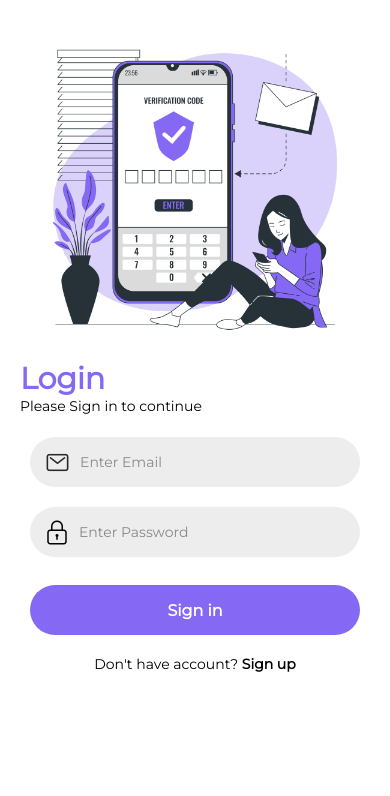
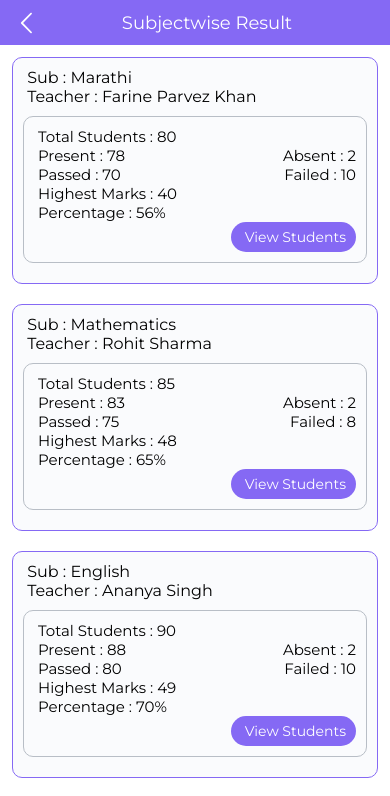
Before and after one commit to DarshanS162/NVM-MS, a React Native app in the folder NVM-MS/: screen /SubjectwiseResult in a window 390 px wide. Shown: the top 796 px of the page. Built offline with nearby package versions, Linux system fonts and the light colour scheme.

Commit message:
SubjectwiseResultScreen Done

```diff
--- a/NVM-MS/src/custom/styles.js
+++ b/NVM-MS/src/custom/styles.js
@@ -4,8 +4,9 @@ import { Platform, StatusBar, StyleSheet } from 'react-native';
 const COLORS = {
   primary: '#8569F4',
   secondary: '#2ecc71',
-  background: '#ffffff',
+  background: '#FAFBFD',
   text: '#333333',
+  primaryBorder:'#B8BEC6'
 };
 
 const FONTS = {
--- a/NVM-MS/src/customComponents/CustomTextAndInput.js
+++ b/NVM-MS/src/customComponents/CustomTextAndInput.js
@@ -19,7 +19,7 @@ const CustomTextAndInput = ({ type, children, fontStyle = 'regular', placeholder
   if (type === 'text') {
     // Render Text Component
     return (
-      <Text style={[{ fontFamily: fontStyle === 'bold' ? 'Montserrat-Bold' : 'Montserrat-Regular' }, style]}>
+      <Text style={[{ fontFamily: fontStyle === 'bold' ? 'Montserrat-Bold' : 'Montserrat-Regular',fontSize:16 }, style]}>
         {children}
       </Text>
     );
--- a/NVM-MS/src/navigator/AppNavigator.js
+++ b/NVM-MS/src/navigator/AppNavigator.js
@@ -6,6 +6,7 @@ import Login from '../screens/common/Login';
 import Registration from '../screens/common/Registration';
 import TeachersList from '../screens/principal/TeachersList';
 import AddTeacher from '../screens/principal/AddTeacher';
+import SubjectwiseResult from '../screens/teacher/SubjectwiseResult';
 const Stack = createStackNavigator();
 
 const AppNavigator = () => {
@@ -16,9 +17,8 @@ const AppNavigator = () => {
       <Stack.Screen name="Registration" component={Registration} options={{headerShown:false}} />
       <Stack.Screen name="Teachers" component={TeachersList}  options={{headerShown:false}}  />
       <Stack.Screen name="AddTeachers" component={AddTeacher}  options={{headerShown:false}}  />
-
+      <Stack.Screen name="SubjectwiseResult" component={SubjectwiseResult}  options={{headerShown:false}}  />
     </Stack.Navigator>
   )
 }
-
 export default AppNavigator
--- a/NVM-MS/src/screens/common/Login.js
+++ b/NVM-MS/src/screens/common/Login.js
@@ -1,5 +1,5 @@
 import React, { useState } from 'react';
-import { SafeAreaView, StyleSheet, Platform, StatusBar, Image, View, TextInput, TouchableOpacity, Text } from 'react-native';
+import { SafeAreaView, StyleSheet, Platform, StatusBar, Image, View, TextInput, TouchableOpacity, Text, ScrollView } from 'react-native';
 import { customStyle, COLORS } from '../../custom/styles';
 import loginImage from "../../../assets/login.png"
 import CustomTextAndInput from "../../customComponents/CustomTextAndInput"
@@ -9,7 +9,7 @@ const Login = ( {navigation}) => {
     const [text, onChangeText] = useState('');
     return (
         <SafeAreaView style={customStyle.container}>
-            <View style={{ padding: 20, flex: 1 }}>
+            <ScrollView style={{ padding: 20, flex: 1 }}>
                 <View style={styles.imageContainer}>
                     <Image source={loginImage} style={styles.image} />
                 </View>
@@ -27,7 +27,7 @@ const Login = ( {navigation}) => {
                         <CustomTextAndInput type="input" style={styles.inputField} placeholder='Enter Password' />
                     </View>
 
-                    <TouchableOpacity style={styles.signUpButton} onPress={ () => {navigation.navigate('Teachers')}}>
+                    <TouchableOpacity style={styles.signUpButton} onPress={ () => {navigation.navigate('SubjectwiseResult')}}>
                         <CustomTextAndInput type="text" style={styles.signUpText}>Sign in</CustomTextAndInput>
                     </TouchableOpacity>
 
@@ -38,7 +38,7 @@ const Login = ( {navigation}) => {
                         </TouchableOpacity>
                     </View>
                 </View>
-            </View>
+            </ScrollView>
         </SafeAreaView>
     );
 };
--- a/NVM-MS/src/screens/common/Registration.js
+++ b/NVM-MS/src/screens/common/Registration.js
@@ -1,15 +1,15 @@
 import React, { useState } from 'react';
-import { SafeAreaView, StyleSheet, Platform, StatusBar, Image, View, TextInput, TouchableOpacity, Text } from 'react-native';
+import { SafeAreaView, StyleSheet, Image, View, TouchableOpacity, ScrollView } from 'react-native';
 import { customStyle, COLORS } from '../../custom/styles';
 import RegisterImage from "../../../assets/register.png"
 import CustomTextAndInput from "../../customComponents/CustomTextAndInput"
-import { Ionicons, SimpleLineIcons,FontAwesome} from '@expo/vector-icons';
+import { Ionicons, SimpleLineIcons} from '@expo/vector-icons';
 
 const Registration = ({ navigation }) => {
     const [text, onChangeText] = useState('');
     return (
         <SafeAreaView style={customStyle.container}>
-            <View style={{ padding: 20, flex: 1 }}>
+            <ScrollView style={{ padding: 20, flex: 1 }}>
                 <View style={styles.imageContainer}>
                     <Image source={RegisterImage} style={styles.image} />
                 </View>
@@ -43,7 +43,7 @@ const Registration = ({ navigation }) => {
                         </TouchableOpacity>
                     </View>
                 </View>
-            </View>
+            </ScrollView>
         </SafeAreaView>
     );
 };
--- /dev/null
+++ b/NVM-MS/src/screens/teacher/SubjectwiseResult.js
@@ -0,0 +1,167 @@
+import { View, SafeAreaView, StyleSheet, TouchableOpacity } from 'react-native'
+import React, { useState } from 'react'
+import { COLORS, customStyle } from '../../custom/styles'
+import CustomSearchBar from '../../customComponents/CustomSearchBar'
+import CustomTextAndInput from '../../customComponents/CustomTextAndInput'
+import { FlatList } from 'react-native-gesture-handler'
+
+const SubjectwiseResult = ({ navigation }) => {
+    const [data, setData] = useState([
+        {
+            "id":1,
+            "sub":"Marathi",
+            "teacher" : "Farine Parvez Khan",
+            "totalStudents" :  80,
+            "present" : 78,
+            "absent" : 2,
+            "passed":70,
+            "failed" : 10,
+            "highestMarks" : 40,
+            "percentage" : 56,
+        },
+        {
+            "id":2,
+            "sub": "Mathematics",
+            "teacher": "Rohit Sharma",
+            "totalStudents": 85,
+            "present": 83,
+            "absent": 2,
+            "passed": 75,
+            "failed": 8,
+            "highestMarks": 48,
+            "percentage": 65
+        },
+        {
+            "id":3,
+            "sub": "English",
+            "teacher": "Ananya Singh",
+            "totalStudents": 90,
+            "present": 88,
+            "absent": 2,
+            "passed": 80,
+            "failed": 10,
+            "highestMarks": 49,
+            "percentage": 70
+        },
+        {
+            "id":4,
+            "sub": "Science",
+            "teacher": "Pankaj Verma",
+            "totalStudents": 100,
+            "present": 98,
+            "absent": 2,
+            "passed": 85,
+            "failed": 13,
+            "highestMarks": 50,
+            "percentage": 72
+        },
+        {
+            "id":5,
+            "sub": "History",
+            "teacher": "Meena Desai",
+            "totalStudents": 75,
+            "present": 73,
+            "absent": 2,
+            "passed": 65,
+            "failed": 8,
+            "highestMarks": 46,
+            "percentage": 60
+        },
+        {
+            "id":6,
+            "sub": "Geography",
+            "teacher": "Suresh Patel",
+            "totalStudents": 60,
+            "present": 58,
+            "absent": 2,
+            "passed": 55,
+            "failed": 3,
+            "highestMarks": 50,
+            "percentage": 92
+        }
+    ]);
+
+    const renderItem = ({item}) =>{
+        return(
+
+            <View style={styles.detailsCard}>
+
+                <View style={{ padding: 10 }}>
+                    <CustomTextAndInput type="text" > Sub : {item.sub}</CustomTextAndInput>
+                    <CustomTextAndInput type="text"> Teacher : {item.teacher}</CustomTextAndInput>
+                </View>
+
+                <View style={styles.innerCard}>
+                    <CustomTextAndInput type="text" style={styles.innerCardText}> Total Students : {item.totalStudents}</CustomTextAndInput>
+                    <View style={styles.flexContainer}>
+                        <CustomTextAndInput type="text" style={styles.innerCardText}> Present : {item.present}</CustomTextAndInput>
+                        <CustomTextAndInput type="text" style={styles.innerCardText}> Absent : {item.absent}</CustomTextAndInput>
+                    </View>
+                    <View style={{ flexDirection: 'row',justifyContent:'space-between'}}>
+                        <CustomTextAndInput type="text" style={styles.innerCardText}> Passed : {item.passed}</CustomTextAndInput>
+                        <CustomTextAndInput type="text" style={styles.innerCardText}> Failed : {item.failed}</CustomTextAndInput>
+                    </View>
+                    <CustomTextAndInput type="text" style={styles.innerCardText}> Highest Marks : {item.highestMarks}</CustomTextAndInput>
+                    <CustomTextAndInput type="text" style={styles.innerCardText}> Percentage : {item.percentage}% </CustomTextAndInput>
+
+                    <View style={{flexDirection:'row',justifyContent:'space-between'}}>
+                        <View></View>
+                        <TouchableOpacity style={styles.viewStudents}>
+                            <CustomTextAndInput type="text" style={{ color: '#fff',fontSize:14}}> View Students</CustomTextAndInput>
+                        </TouchableOpacity>
+                    </View>
+
+                </View>
+            </View>
+
+        );
+
+    }
+    return (
+        <SafeAreaView style={customStyle.container}>
+            <CustomSearchBar
+                navigation={navigation}
+                labelText="Subjectwise Result"
+            />
+            <FlatList
+                data={data}
+                renderItem={renderItem}
+                contentContainerStyle={{gap:20,padding:12}}
+                showsVerticalScrollIndicator={false}
+                keyExtractor={(item) => item.id.toString()}
+            />
+        </SafeAreaView>
+    )
+}
+
+const styles = StyleSheet.create({
+    detailsCard: {
+        borderRadius: 10,
+        borderWidth: 0.5,
+        borderColor: COLORS.primary,
+        backgroundColor: COLORS.background
+    },
+    innerCard: {
+        borderRadius: 10,
+        borderWidth:0.5,
+        borderColor: COLORS.primaryBorder,
+        marginBottom: 20,
+        marginHorizontal: 10,
+        padding:10
+    },
+    innerCardText:{
+        fontSize:15
+    },
+    viewStudents: {
+        borderRadius: 20,
+        paddingHorizontal: 10,
+        paddingVertical:6,
+        backgroundColor: COLORS.primary,
+    },
+    flexContainer:{
+        flexDirection: 'row',
+        justifyContent:'space-between'
+    }
+});
+
+export default SubjectwiseResult
```
